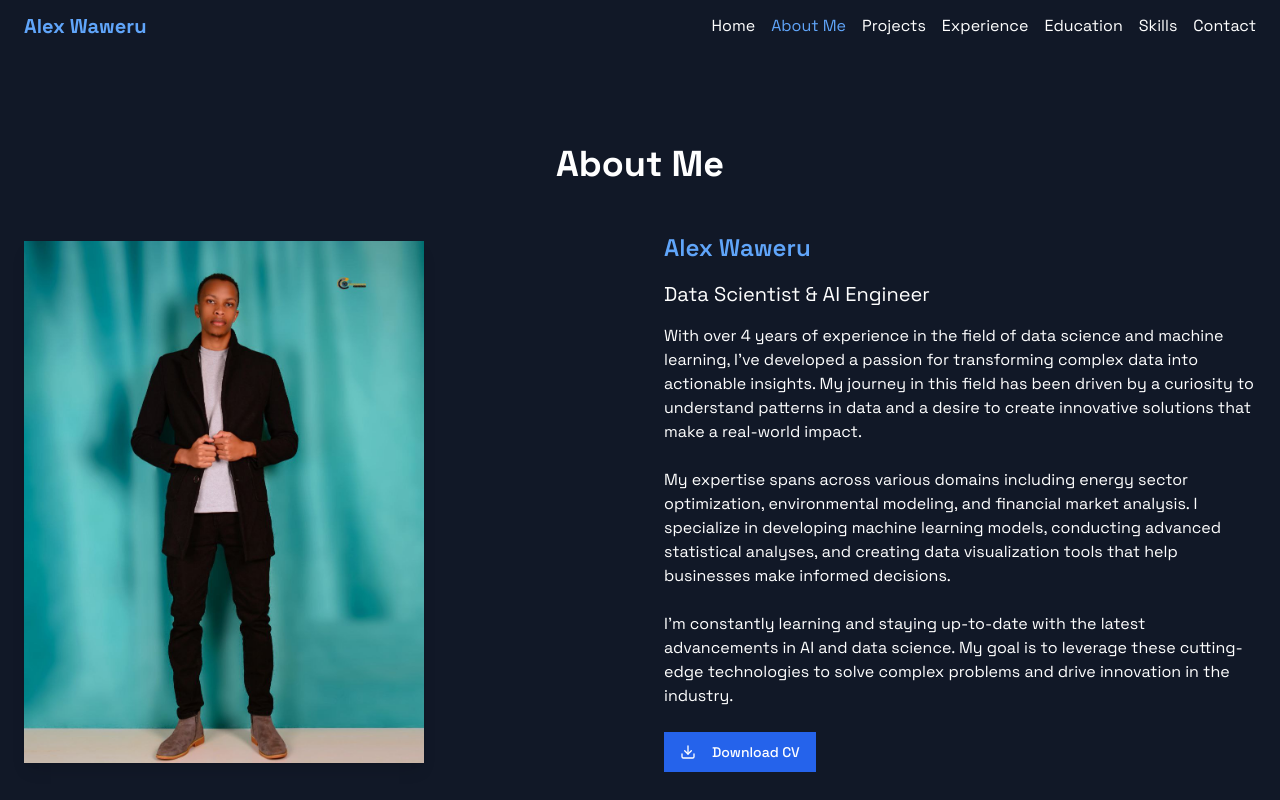
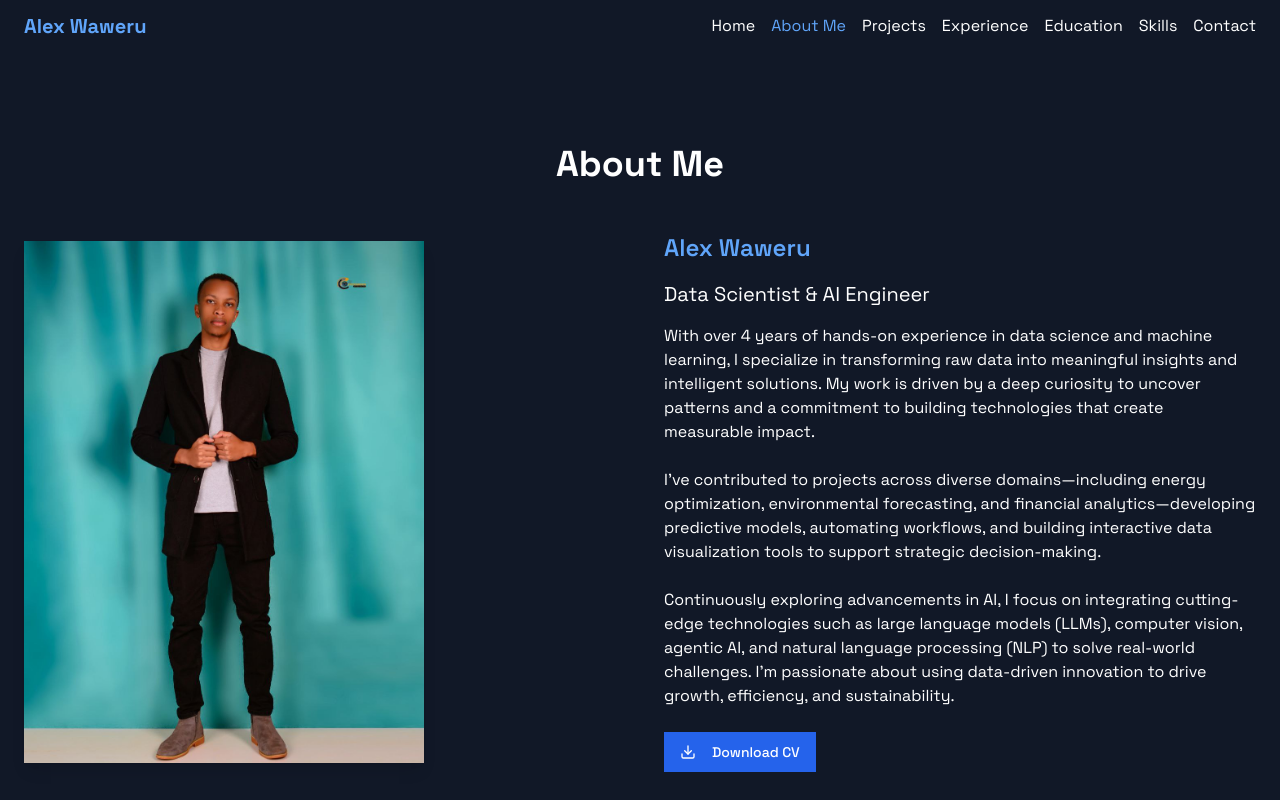
Before and after one commit to AlexGit-05/AlexWaweru.github.io, a Next.js app: page /AlexWaweru.github.io/about in a window 1280 px wide. Shown: the top 800 px of the page. Built offline with nearby package versions, Linux system fonts and the light colour scheme.

Commit message:
updated about, skills and personal info

```diff
--- a/app/about/page.tsx
+++ b/app/about/page.tsx
@@ -35,13 +35,13 @@ export default function AboutMe() {
             <h2 className="text-2xl font-semibold mb-4 text-blue-400">Alex Waweru</h2>
             <h3 className="text-xl mb-4">Data Scientist & AI Engineer</h3>
             <p className="mb-6">
-              With over 4 years of experience in the field of data science and machine learning, I&apos;ve developed a passion for transforming complex data into actionable insights. My journey in this field has been driven by a curiosity to understand patterns in data and a desire to create innovative solutions that make a real-world impact.
+              With over 4 years of hands-on experience in data science and machine learning, I specialize in transforming raw data into meaningful insights and intelligent solutions. My work is driven by a deep curiosity to uncover patterns and a commitment to building technologies that create measurable impact.
             </p>
             <p className="mb-6">
-              My expertise spans across various domains including energy sector optimization, environmental modeling, and financial market analysis. I specialize in developing machine learning models, conducting advanced statistical analyses, and creating data visualization tools that help businesses make informed decisions.
+              I’ve contributed to projects across diverse domains—including energy optimization, environmental forecasting, and financial analytics—developing predictive models, automating workflows, and building interactive data visualization tools to support strategic decision-making.
             </p>
             <p className="mb-6">
-              I&apos;m constantly learning and staying up-to-date with the latest advancements in AI and data science. My goal is to leverage these cutting-edge technologies to solve complex problems and drive innovation in the industry.
+              Continuously exploring advancements in AI, I focus on integrating cutting-edge technologies such as large language models (LLMs), computer vision, agentic AI, and natural language processing (NLP) to solve real-world challenges. I’m passionate about using data-driven innovation to drive growth, efficiency, and sustainability.
             </p>
             <Button asChild className="bg-blue-600 hover:bg-blue-700">
               <a href="/AlexWaweru.github.io/file/alex-waweru-cv.pdf" download>
--- a/app/experience/page.tsx
+++ b/app/experience/page.tsx
@@ -14,7 +14,7 @@ const experiences = [
       "Designed multi-step prompts to enhance reasoning, planning, and execution capabilities of autonomous AI agents using state-of-the-art prompting strategies.",
       "Built modular agent workflows leveraging LangChain, LangGraph, and MCP to ensure flexible and scalable problem-solving architectures.",
       "Integrated memory modules, decision-making loops, and tool usage to create dynamic, context-aware AI agent behaviors that adapt to evolving tasks.",
-      "Developed robust API connections and tool integrations—including web-based tools and code interpreters—utilizing Python and OpenAI Function Calling.",
+      "Developed robust API connections and tool integrations including web-based tools and code interpreters utilizing Python and OpenAI Function Calling.",
       "Collaborated with cross-functional teams to deploy, test, and iterate on LLM-powered systems, improving reliability and accuracy of AI applications."
     ]
   },
--- a/app/page.tsx
+++ b/app/page.tsx
@@ -275,7 +275,7 @@ export default function Home() {
           className="mb-8 text-lg text-gray-300"
           variants={itemVariants}
         >
-          Leveraging advanced analytics, machine learning, and AI to transform complex data into actionable insights and innovative solutions. With expertise in statistical analysis, algorithm development, and deep learning, I specialize in creating impactful solutions across various domains.
+          Leveraging advanced analytics, machine learning, and AI to transform complex data into actionable insights and innovative solutions. With expertise in statistical analysis, agentic AI, and deep learning, I specialize in creating impactful solutions across various domains.
         </motion.p>
 
         <motion.div
--- a/app/skills/page.tsx
+++ b/app/skills/page.tsx
@@ -31,13 +31,14 @@ const skills = {
     "Microsoft Excel",
     "Visual Studio Code",
     "Google Cloud Platform (GCP)",
-    "Amazon Web Services (AWS)",
     "Docker",
     "Apache Airflow",
     "Jupyter Notebook",
     "RStudio",
     'FastAPI',
-    "Next.js"
+    "Next.js",
+    "Langchain",
+    "Langgraph"
   ],
   "Soft Skills": [
     "Problem Solving",
```
